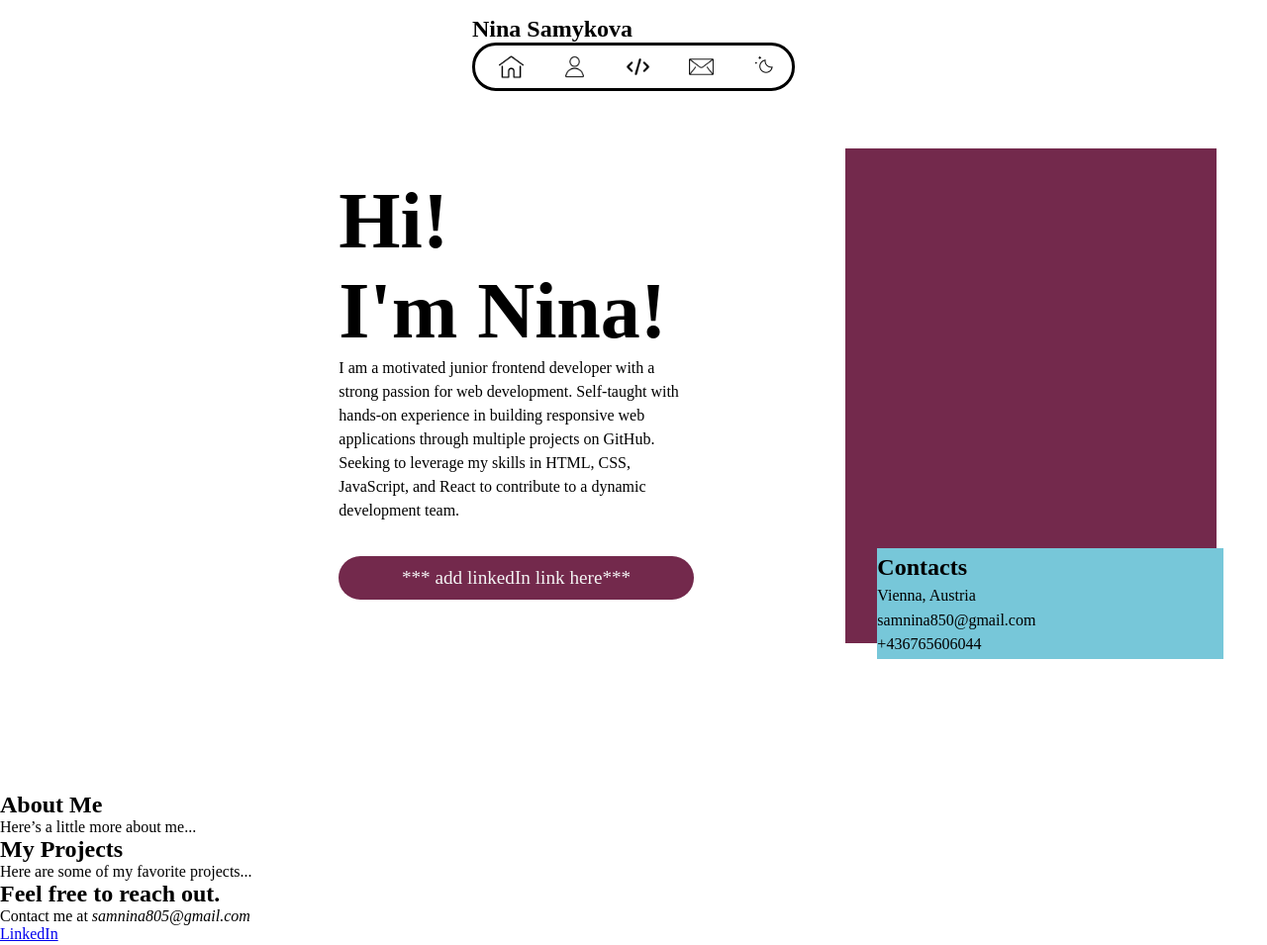
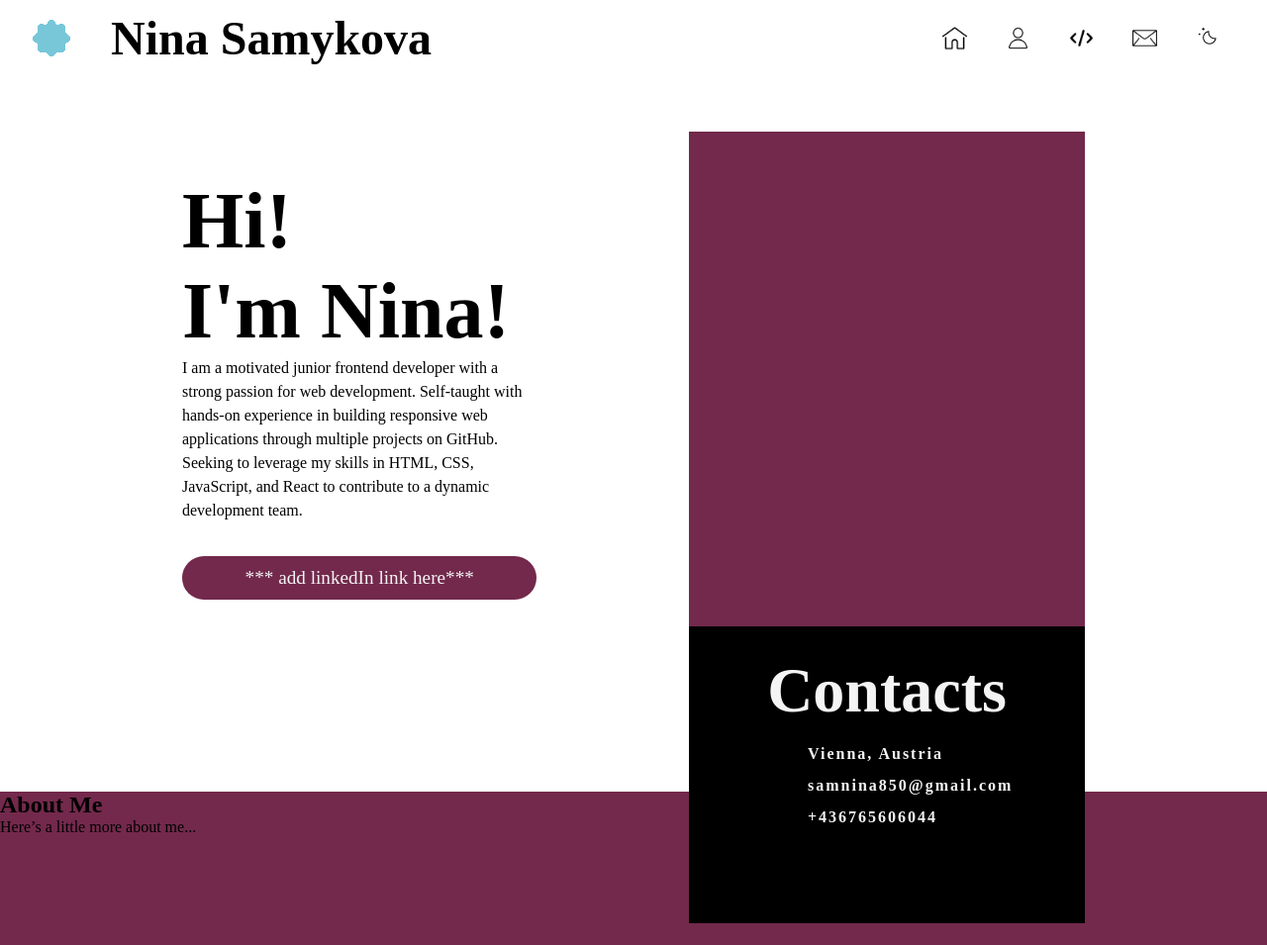
Before and after one commit to Nnisik/my-portfolio, a plain HTML site: page index.html in a window 1280 px wide. Shown: the top 955 px of the page at 99% size. Drawn offline with Linux system fonts and the light colour scheme.

Commit message:
finished navbar and home section

```diff
--- a/src/css/style.css
+++ b/src/css/style.css
@@ -25,25 +25,67 @@
     box-sizing: border-box;
 }
 
+/* TODO: dark theme
+
+.dark-theme {
+    --primary-background: var(--primary-dark-background);
+    --primary-text: var(--primary-dark-text);
+    --primary-acsent: var(--primary-dark-acsent);
+    --secondary-acsent: var(--secondary-dark-acsent);
+}
+
+body {
+    transition: background-color 0.3s ease, color 0.3s ease;
+}
+*/
+
 header {
     position: relative;
     width: 100%;
 }
 
 .nav {
+    width: 100%;
     position: fixed;
-    top: 0;
-    left: 50%;
-    transform: translate(-50%, 0);
-    margin: 1rem 0;
+    display: flex;
+    align-items: center;
+    justify-content: space-between;
+    padding: 0.7rem 2rem;
+}
+
+.nav h1 {
+    font-size: 3rem;
+    position: relative;
+    transform: translateX(5rem);
+}
+
+.nav h1::before {
+    --s: 2.5rem; /* adjust to control the size */
+
+    width: var(--s);
+    aspect-ratio: 1;
+    background-color: var(--secondary-acsent);
+    --g:/calc(var(--s)*0.201) calc(var(--s)*0.201) radial-gradient(50% 50%,#000 99%,#0000 101%) no-repeat;
+    mask: calc(50% + var(--s)*0.369) calc(50% + var(--s)*0) var(--g),calc(50% + var(--s)*0.261) calc(50% + var(--s)*0.261) var(--g),calc(50% + var(--s)*0) calc(50% + var(--s)*0.369) var(--g),calc(50% + var(--s)*-0.261) calc(50% + var(--s)*0.261) var(--g),calc(50% + var(--s)*-0.369) calc(50% + var(--s)*0) var(--g),calc(50% + var(--s)*-0.261) calc(50% + var(--s)*-0.261) var(--g),calc(50% + var(--s)*0) calc(50% + var(--s)*-0.369) var(--g),calc(50% + var(--s)*0.261) calc(50% + var(--s)*-0.261) var(--g),radial-gradient(calc(var(--s)*0.418),#000 99%,#0000 101%) subtract,calc(50% + var(--s)*0.447) calc(50% + var(--s)*0.185) var(--g),calc(50% + var(--s)*0.185) calc(50% + var(--s)*0.447) var(--g),calc(50% + var(--s)*-0.185) calc(50% + var(--s)*0.447) var(--g),calc(50% + var(--s)*-0.447) calc(50% + var(--s)*0.185) var(--g),calc(50% + var(--s)*-0.447) calc(50% + var(--s)*-0.185) var(--g),calc(50% + var(--s)*-0.185) calc(50% + var(--s)*-0.447) var(--g),calc(50% + var(--s)*0.185) calc(50% + var(--s)*-0.447) var(--g),calc(50% + var(--s)*0.447) calc(50% + var(--s)*-0.185) var(--g);
+
+    content: "";
+    position: absolute;
+    top: 50%;
+    left: -5rem;
+    transform: translateY(-50%);
+}
+
+.nav h1:hover::before {
+    animation: rotate 10s infinite;
+    top: 15%;
+    left: -5rem;
+    transform: translateY(-50%);
 }
 
 .nav .container {
     display: flex;
     gap: 1vh;
     width: fit-content;
-    border: 3px solid black;
-    border-radius: 24px;
 }
 
 .nav-list {
@@ -93,6 +135,15 @@ header {
     cursor: pointer;
 }
 
+.section {
+    min-height: 100vh;
+    width: 100%;
+}
+
+.half-section {
+    min-height: 50vh;
+}
+
 #home {
     height: 100vh;
     display: flex;
@@ -113,7 +164,7 @@ header {
     text-decoration: underline;
 }
 
-#home .info {
+#home > .info {
     display: flex;
     flex-direction: column;
     justify-content: space-evenly;
@@ -147,13 +198,14 @@ header {
 }
 
 #home .side-container {
-    height: 500px;
+    height: fit-content;
     position: relative;
 }
 
 #home .photo {
-    height: 500px;
-    position: absolute;
+    width: 400px;
+    aspect-ratio: 3/4;
+    position: relative;
     top: 0;
     left: 0;
     z-index: 1;
@@ -161,12 +213,117 @@ header {
     background: var(--primary-acsent);
 }
 
-#home .side-container .info {
-    height: 7rem;
-    width: 350px;
+#home .photo::before {
+    content: "19th November 2024";
     position: absolute;
-    bottom: -2vh;
-    left: 4vh;
+    top: 25%;
+    left: -15%;
+    z-index: 1;
+    background: var(--secondary-acsent);
+    padding: 0.5rem;
+    border-radius: 24px;
+    opacity: 0;
+    transition-duration: 0.3s;
+}
+
+#home .photo:hover::before {
+    opacity: 100%;
+}
+
+#home > .side-container .info {
+    width: 400px;
+    height: 300px;
+    position: absolute;
+    bottom: -50%;
+    left: 0;
+    padding: 1rem;
     z-index: 2;
+    background: var(--primary-text);
+    color: var(--primary-background);
+    display: flex;
+    flex-direction: column;
+    align-items: center;
+}
+
+#home > .side-container .info h2 {
+    font-size: 4rem;
+    margin: 0.7rem 0;
+}
+
+#home .side-container .info li {
+    display: flex;
+    align-items: start;
+    width: 10rem;
+    font-size: 1rem;
+    font-weight: bold;
+    letter-spacing: 2px;
+    line-height: 200%;
+    text-align: left;
+}
+
+#cv-button {
+    position: absolute;
+    bottom: 30%;
+    right: 18%;
+    z-index: 0;
+    padding: 0.7rem 1.5rem;
+    width: fit-content;
+    height: fit-content;
     background: var(--secondary-acsent);
+    border: none;
+    border-radius: 24px;
+    font-size: 1.2rem;
+    transition-duration: 0.3s;
 }
+
+#cv-button:hover {
+    right: 13%;
+    z-index: 2;
+}
+
+#about {
+    background: var(--primary-acsent);
+}
+
+#projects {
+    background: var(--primary-background);
+}
+
+#contact {
+    background: var(--primary-text);
+    color: var(--primary-background);
+}
+
+@keyframes rotate {
+    0% {
+        transform: rotate(0deg);
+    }
+    25% {
+        transform: rotate(90deg);
+    }
+    50% {
+        transform: rotate(180deg);
+    }
+    75% {
+        transform: rotate(270deg);
+    }
+    100% {
+        transform: rotate(360deg);
+    }
+}
+
+@media (max-width: 768px) {
+    .nav-list {
+        flex-direction: column;
+        align-items: center;
+    }
+    .nav h1 {
+        font-size: 2.5rem;
+    }
+    #home .info {
+        width: 100%;
+    }
+    #home .side-container {
+        display: none; /* Hide photo or display it differently on mobile */
+    }
+}
```
